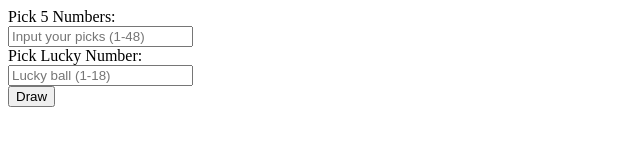
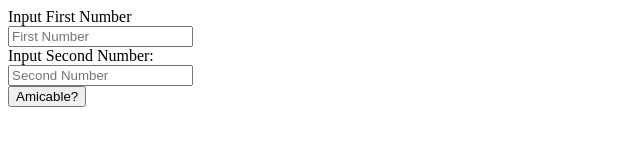
Before and after one commit to mchoi06/Amicable, a plain HTML site: page index.html in a window 1280 px wide. Shown: the whole page, without its empty margins (0-640 px from the left). Drawn offline with Linux system fonts and the light colour scheme.

Commit message:
Update index.html

```diff
--- a/index.html
+++ b/index.html
@@ -6,12 +6,13 @@
 <body>
 <!-- Form -->
 <form method="get" name="Amicable?">
-  Pick 5 Numbers: <br>
-  <input type="text" placeholder="Input your picks (1-48)" name="Picks" id="nums"> <br>
-  Pick Lucky Number: <br>
-  <input type="text" placeholder="Lucky ball (1-18)" name="Picks" id="luck"> <br>
-  <button type="button" onclick="GetIn();Match();Calc();">Draw</button>
+  Input First Number <br>
+  <input type="text" placeholder="First Number" name="Amicable" id="first"> <br>
+  Input Second Number: <br>
+  <input type="text" placeholder="Second Number" name="Amicable" id="second"> <br>
+  <button type="button" onclick="">Amicable?</button>
 </form>
+
 <script language="javascript">
 
 </script>
```
